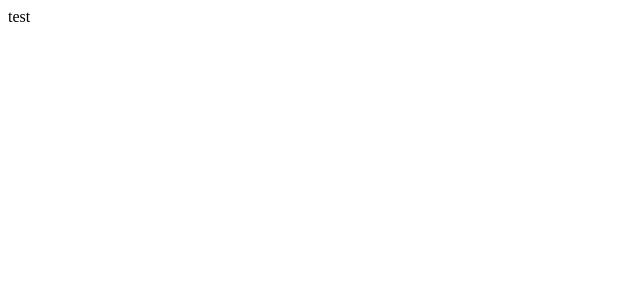
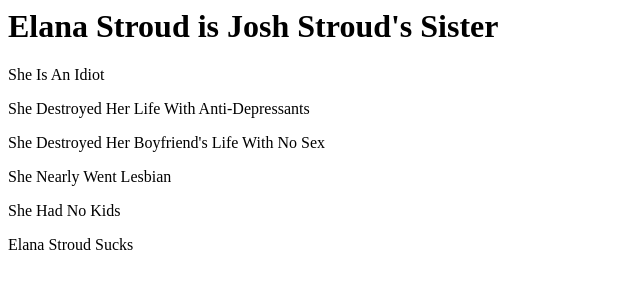
Before and after one commit to joshagilend/elanastroud.com, a plain HTML site: page index.html in a window 1280 px wide. Shown: the whole page, without its empty margins (0-640 px from the left). Drawn offline with Linux system fonts and the light colour scheme.

Commit message:
elana stroud sucks

```diff
--- a/index.html
+++ b/index.html
@@ -1,3 +1,10 @@
 <html>
-  <p>test</p>
+  <h1>Elana Stroud is Josh Stroud's Sister</h1>
+  <p>She Is An Idiot</p>
+  <p>She Destroyed Her Life With Anti-Depressants</p>
+  <p>She Destroyed Her Boyfriend's Life With No Sex</p>
+  <p>She Nearly Went Lesbian</p>
+  <p>She Had No Kids</p>
+
+  <p>Elana Stroud Sucks</p>
 </html>
```
